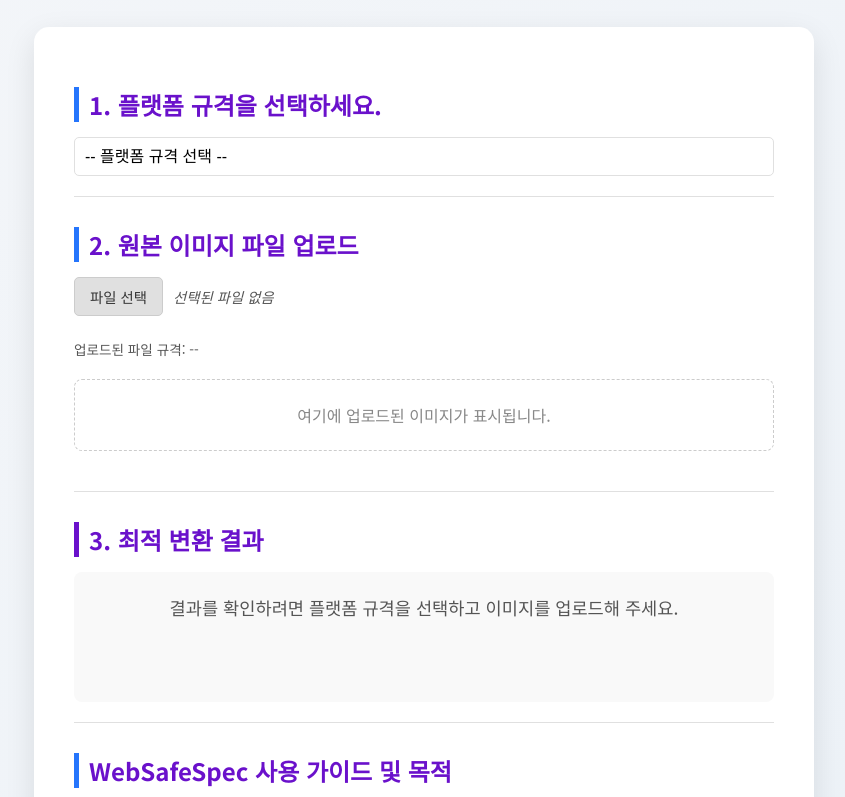
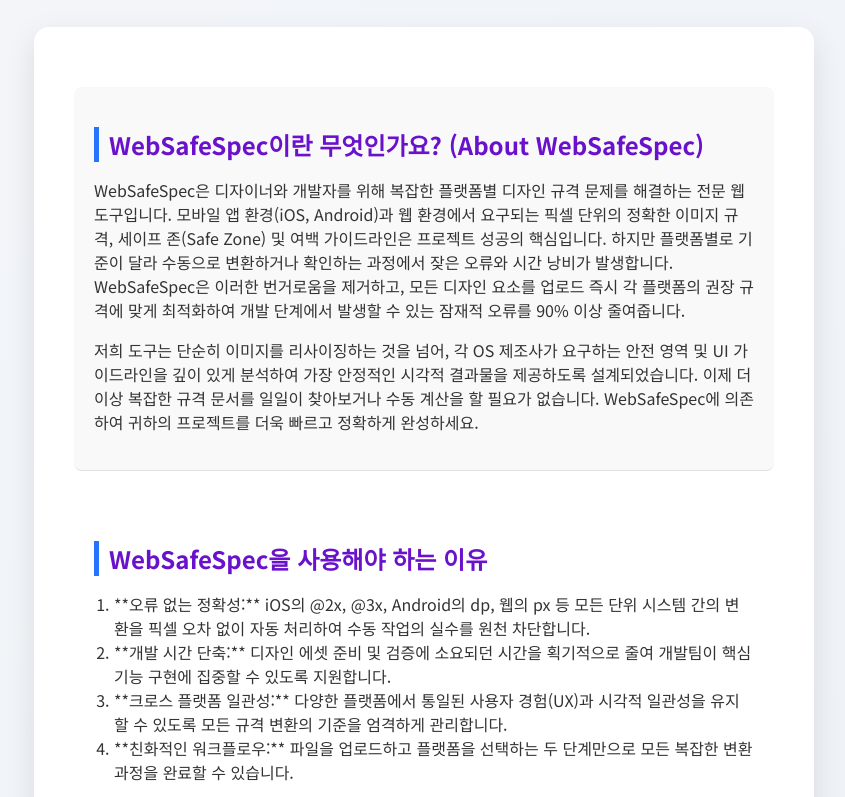
Before and after one commit to dndjd321/WebSafeSpec, a plain HTML site: page index.html in a window 1280 px wide. Shown: the part 155-952 px from the top of the page, without its empty margins (216-1061 px from the left). Drawn offline with Linux system fonts and the light colour scheme.

Commit message:
Fix: 애드센스 승인을 위한 콘텐츠 볼륨 대폭 증가

```diff
--- a/index.html
+++ b/index.html
@@ -17,6 +17,22 @@
     </header>
 
     <main>
+        <section id="about-websafespec" style="margin-top: 20px; padding: 20px; background-color: #f9f9f9; border-radius: 8px;">
+            <h2>WebSafeSpec이란 무엇인가요? (About WebSafeSpec)</h2>
+            <p>WebSafeSpec은 디자이너와 개발자를 위해 복잡한 플랫폼별 디자인 규격 문제를 해결하는 전문 웹 도구입니다. 모바일 앱 환경(iOS, Android)과 웹 환경에서 요구되는 픽셀 단위의 정확한 이미지 규격, 세이프 존(Safe Zone) 및 여백 가이드라인은 프로젝트 성공의 핵심입니다. 하지만 플랫폼별로 기준이 달라 수동으로 변환하거나 확인하는 과정에서 잦은 오류와 시간 낭비가 발생합니다. WebSafeSpec은 이러한 번거로움을 제거하고, 모든 디자인 요소를 업로드 즉시 각 플랫폼의 권장 규격에 맞게 최적화하여 개발 단계에서 발생할 수 있는 잠재적 오류를 90% 이상 줄여줍니다.</p>
+            <p>저희 도구는 단순히 이미지를 리사이징하는 것을 넘어, 각 OS 제조사가 요구하는 안전 영역 및 UI 가이드라인을 깊이 있게 분석하여 가장 안정적인 시각적 결과물을 제공하도록 설계되었습니다. 이제 더 이상 복잡한 규격 문서를 일일이 찾아보거나 수동 계산을 할 필요가 없습니다. WebSafeSpec에 의존하여 귀하의 프로젝트를 더욱 빠르고 정확하게 완성하세요.</p>
+        </section>
+
+        <section id="value-proposition" style="padding: 20px; border-radius: 8px;">
+            <h2>WebSafeSpec을 사용해야 하는 이유</h2>
+            <ol style="margin-left: 20px; padding-left: 0;">
+                <li>**오류 없는 정확성:** iOS의 @2x, @3x, Android의 dp, 웹의 px 등 모든 단위 시스템 간의 변환을 픽셀 오차 없이 자동 처리하여 수동 작업의 실수를 원천 차단합니다.</li>
+                <li>**개발 시간 단축:** 디자인 에셋 준비 및 검증에 소요되던 시간을 획기적으로 줄여 개발팀이 핵심 기능 구현에 집중할 수 있도록 지원합니다.</li>
+                <li>**크로스 플랫폼 일관성:** 다양한 플랫폼에서 통일된 사용자 경험(UX)과 시각적 일관성을 유지할 수 있도록 모든 규격 변환의 기준을 엄격하게 관리합니다.</li>
+                <li>**친화적인 워크플로우:** 파일을 업로드하고 플랫폼을 선택하는 두 단계만으로 모든 복잡한 변환 과정을 완료할 수 있습니다.</li>
+            </ol>
+            <p>이 도구는 디자인 파일이 개발 환경에 완벽하게 통합되도록 돕는 브릿지 역할을 하며, 특히 대규모 팀이나 엄격한 품질 관리가 필요한 프로젝트에 필수적인 서비스입니다.</p>
+        </section>
         <section>
             <h2>1. 플랫폼 규격을 선택하세요.</h2>
             <select id="specSelect">
```
